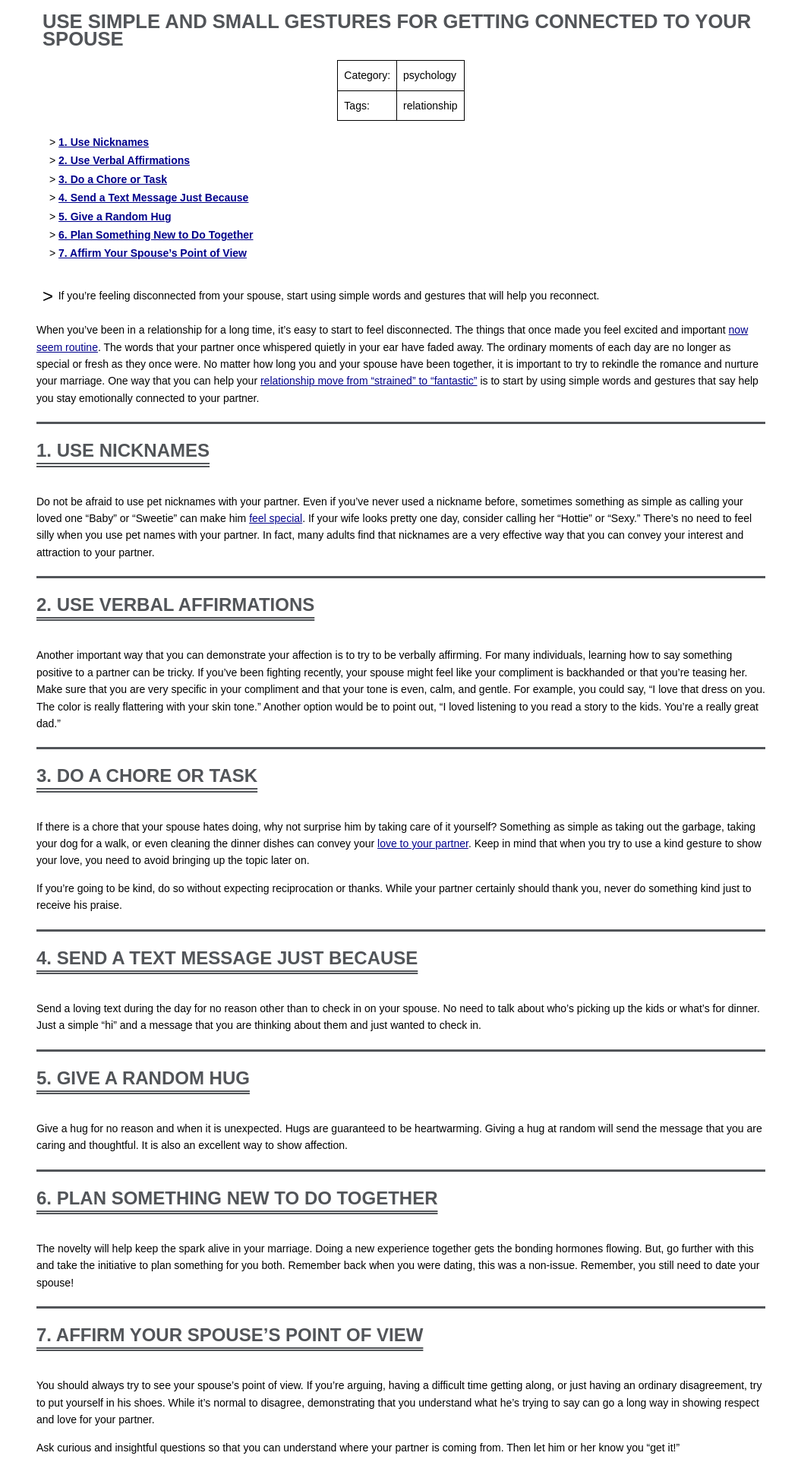
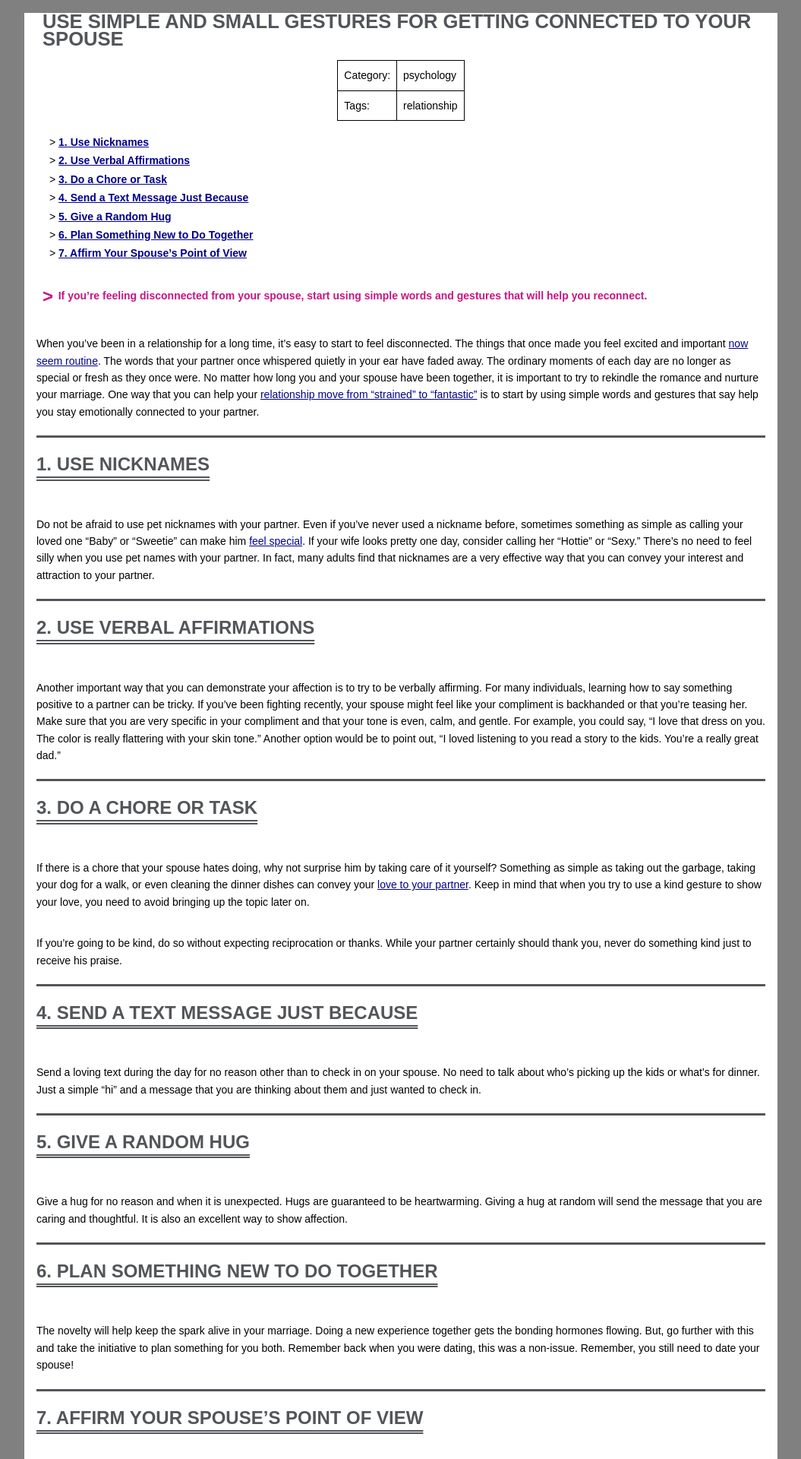
Before and after one commit to arafatm/ghp, a Jekyll site: the page built from _articles/psychology/use.simple.and.small.gestures.for.getting.connected.to.your.spouse.md, in a window 1280 px wide. Shown: the top 1920 px of the page at 76% size, without its empty margins (112-1167 px from the left). Built offline with Jekyll 4.4.1, drawn with Linux system fonts in a browser that asks for light colours; the repository's description, which GitHub fills in, is left out; some of the changed text lies outside the part shown.

Commit message:
Update default.css

```diff
--- a/assets/css/default.css
+++ b/assets/css/default.css
@@ -1,7 +1,7 @@
 @import "/ghp/assets/css/rouge.css";
 
 :root { --c1: #525559; }
-html  { background-color: white; }
+html  { background-color: gray; }
 body  { font: 14px "fira sans", sans-serif; max-width: 60rem; background-color: white; margin: 0rem auto; padding: 0 1rem; line-height: 1.4rem; }
 footer  { display: flex; justify-content: space-between; margin: 1rem; padding: 0.5rem 3rem; text-align: center;}
 
@@ -38,17 +38,17 @@ h6::before { padding-right: 0.5rem;}
 a  { text-decoration: underline; color: darkblue; }
 a:not([href])  { color: var(--c1); }
 a>img  {border: 2px solid blue;}
-blockquote  { margin: 0rem; padding: 0.5rem; }
+blockquote  { margin: 0rem; padding: 0.5rem; font-weight: 900; color: mediumvioletred}
 blockquote p  { margin: 0; padding: 0;}
 blockquote p:before  { content: '> '; font-size: 1.5rem; vertical-align: middle; }
 code  { font-family: Menlo, Consolas, Monaco, "Courier New", Courier, monospace; font-weight: bold; color: #F11; }
 details  { border: 0.1rem solid var(--c1); border-radius: 1rem; margin: 1rem; padding: 0.5rem; }
 em  { background-color: wheat; padding: 0.1rem 0.3rem; font-style: normal; }
-img  { max-width:90%; margin: auto; padding: 0.5rem; }
+img  { max-width:90%; margin: auto; padding: 0 2rem; background-color: gray; max-height: 20rem }
 img.emoji, img.ico  { vertical-align: text-bottom; width: 1.3rem; height: 1.3rem; padding: 0rem; }
 input.task-list-item-checkbox  { margin-right: 0.5rem}
 li ul { margin: 0; }
-p  { margin-bottom: 0;}
+p  { margin-top: 2rem;}
 p > code { padding: 0 0.5rem; }
 li > code { padding: 0 }
 pre { padding: 0.5rem; }
```
